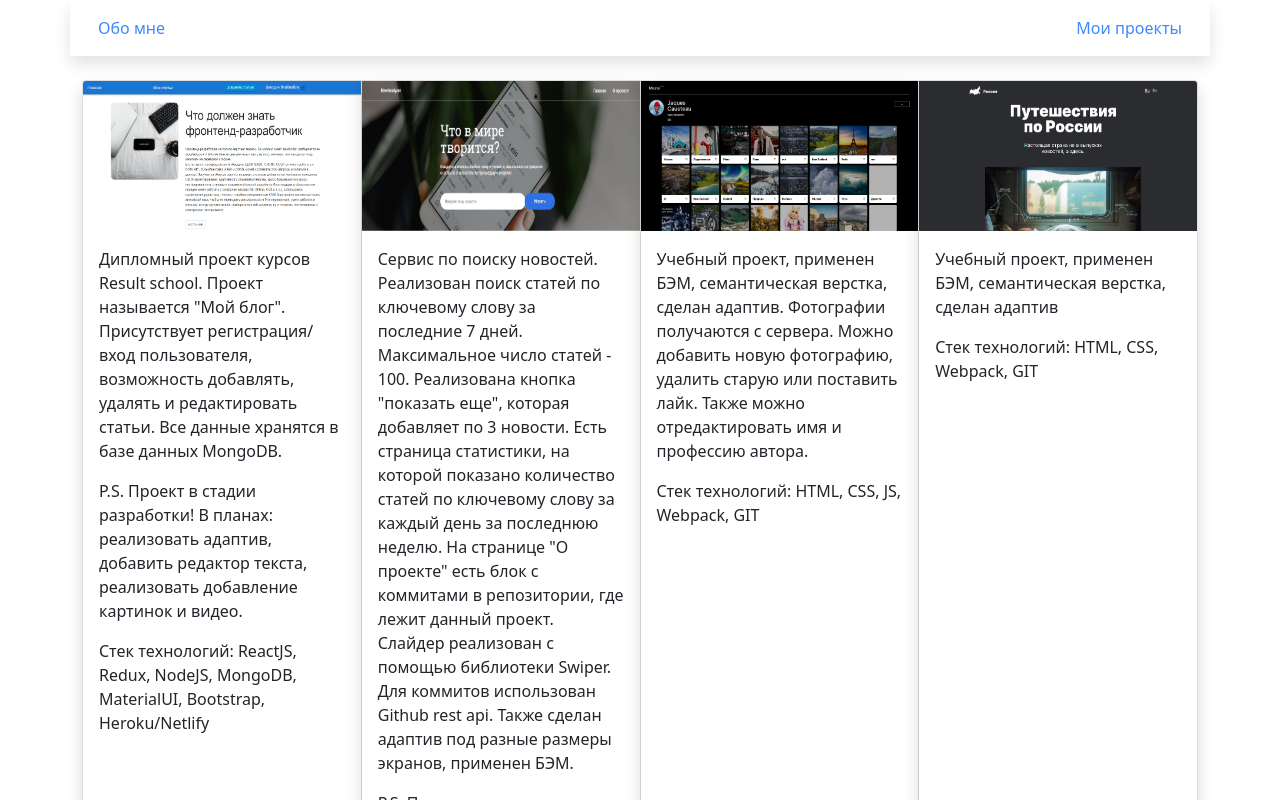
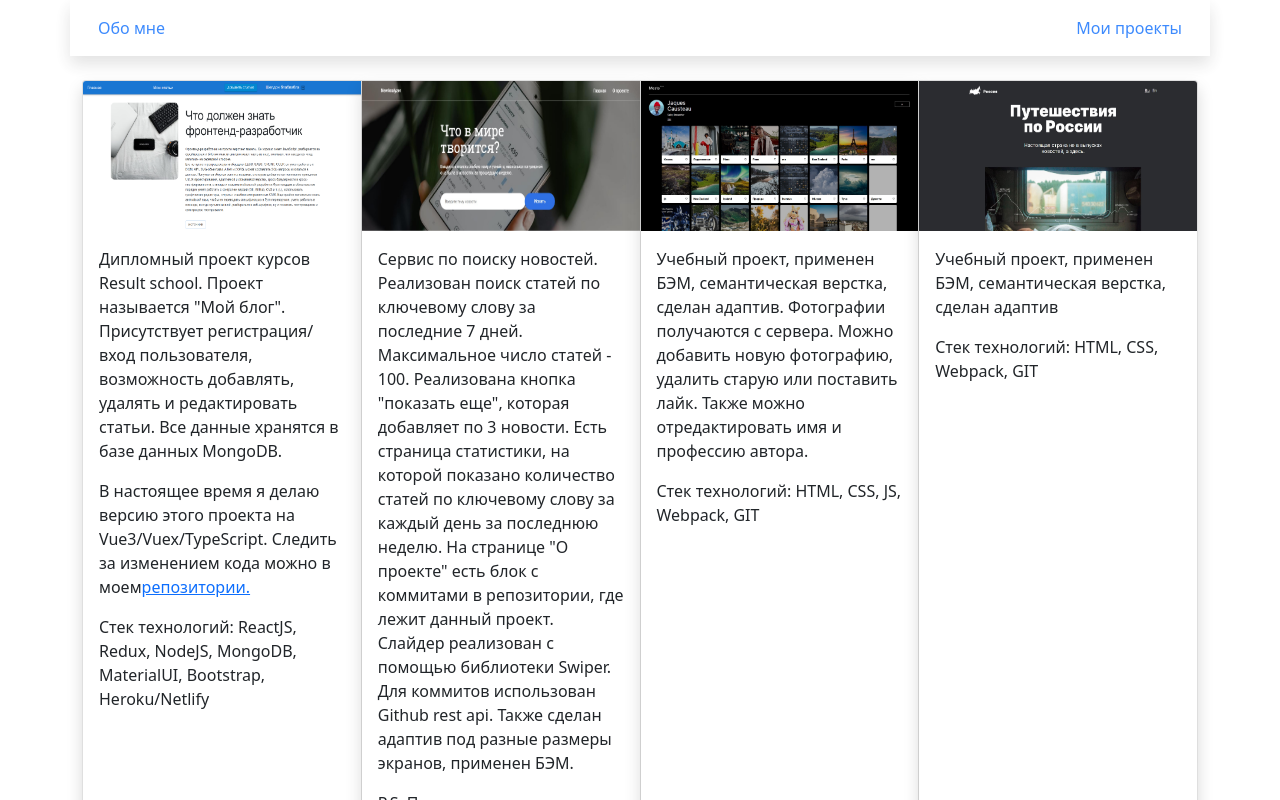
Before and after one commit to HaneulSky/portfolio, a React (Create React App) app: page /projects in a window 1280 px wide. Shown: the top 800 px of the page. Built offline with nearby package versions, Linux system fonts and the light colour scheme; the HTML template or start-up script is replaced by a standard one.

Commit message:
changed description in project blog

```diff
--- a/src/app/components/layouts/projects.jsx
+++ b/src/app/components/layouts/projects.jsx
@@ -28,9 +28,15 @@ const Projects = () => {
                         MongoDB.
                     </p>
                     <p>
-                        P.S. Проект в стадии разработки! В планах: реализовать
-                        адаптив, добавить редактор текста, реализовать
-                        добавление картинок и видео.
+                        В настоящее время я делаю версию этого проекта на
+                        Vue3/Vuex/TypeScript. Следить за изменением кода можно в
+                        моем
+                        <a
+                            href="https://github.com/HaneulSky/my-blog-vueTs"
+                            target="_blank"
+                        >
+                            репозитории.
+                        </a>
                     </p>
                     <p>
                         Стек технологий: ReactJS, Redux, NodeJS, MongoDB,
```
